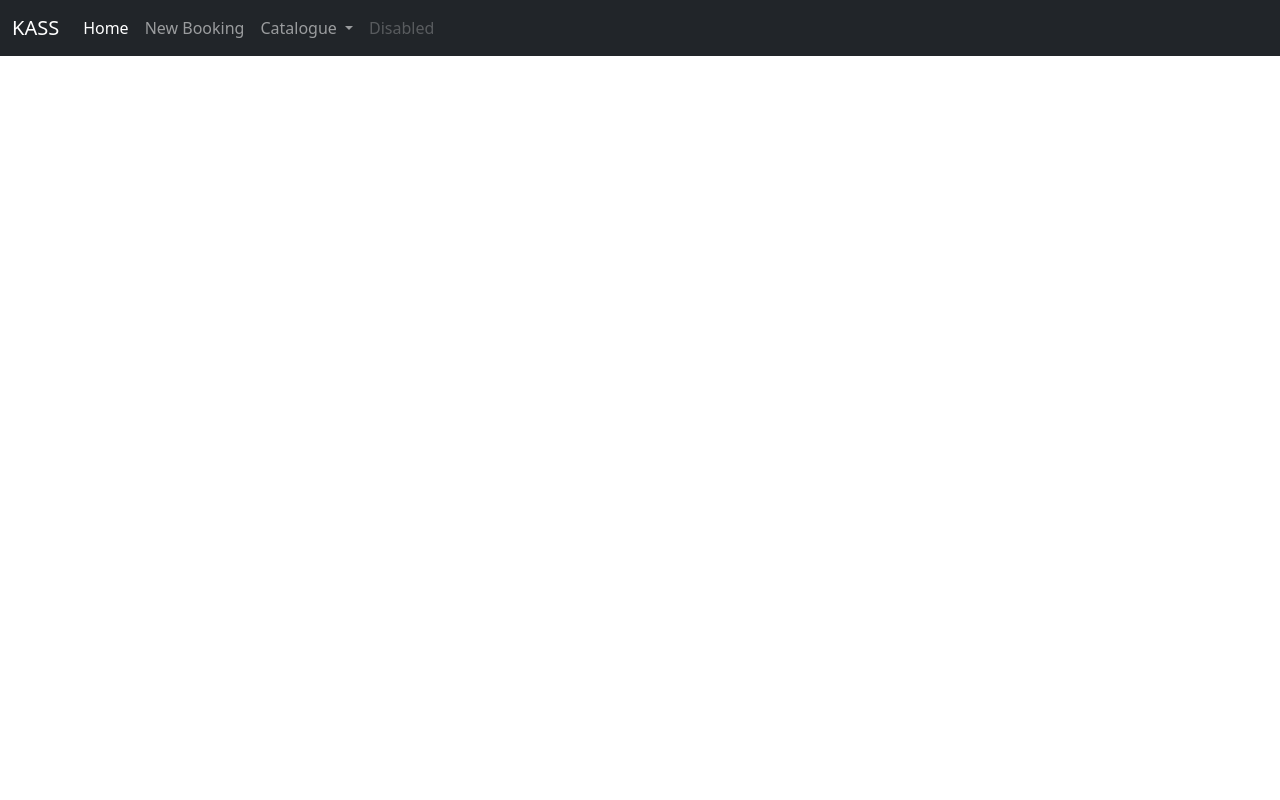
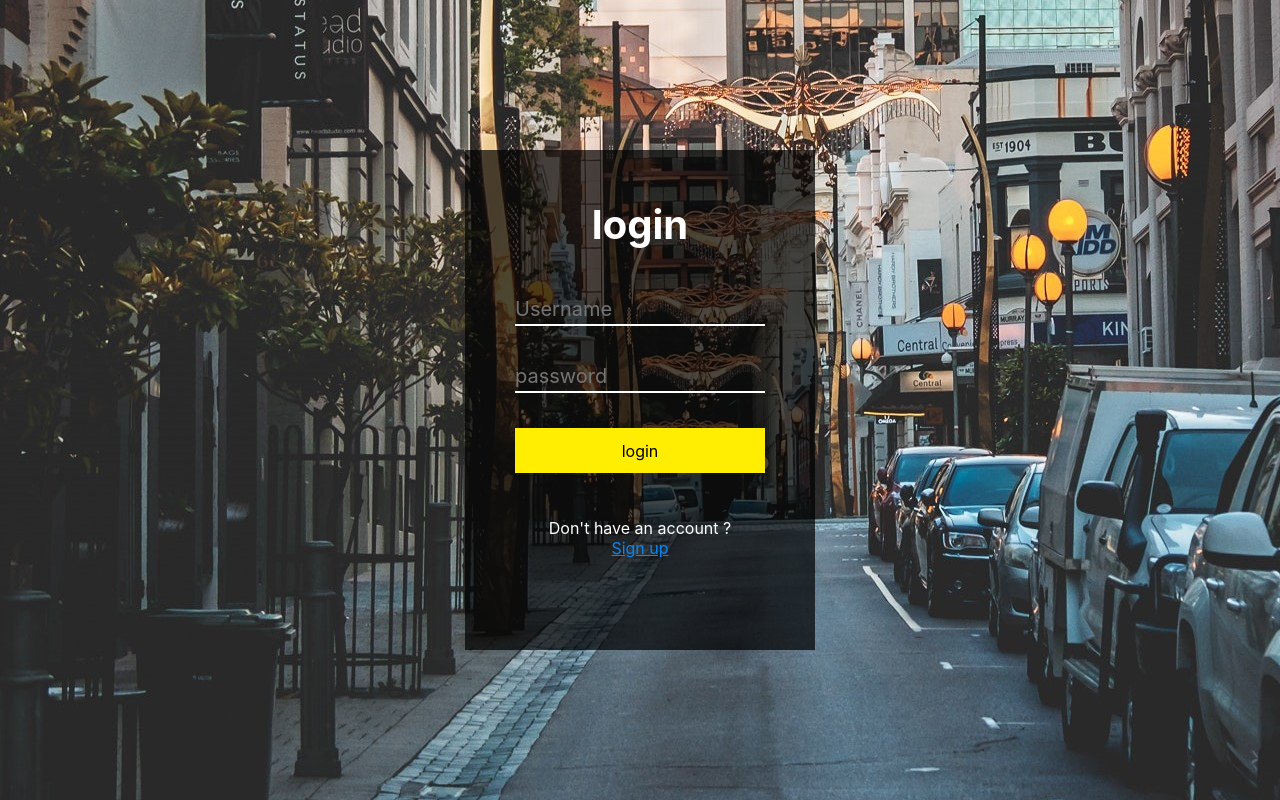
Before and after one commit to d0ct0r3v1lk5h1t1j/KASS, a PHP site: page /login.php in a window 1280 px wide. Run offline with PHP 8.4, Linux system fonts and the light colour scheme.

Commit message:
added driver and login page

```diff
--- a/login.php
+++ b/login.php
@@ -1,27 +1,26 @@
-<!doctype html>
-<html lang="en">
-  <head>
-    <!-- Required meta tags -->
-    <meta charset="utf-8">
-    <meta name="viewport" content="width=device-width, initial-scale=1">
+<!DOCTYPE html>
+<html>
+ <head>
+        <title>login</title>
+        <link rel="stylesheet" href="main.css">
+ </head>
+ <body>
+   <form>
+      <h1>login</h1>
+      <div class="textbox">
+         <input type="text" placeholder="Username">
+      </div>
+      <div class="textboxdiv">
+         <input type="password" placeholder="password">
+      </div>
+      <div>
+        <button type="submit" class="btn" style="color: black">login</button>
+      </div>
+      <div class="signup">
+          Don't have an account ?
+          <br>
+          <a href="#">Sign up</a>
+      </div>
 
-    <!-- Bootstrap CSS -->
-    <link href="https://cdn.jsdelivr.net/npm/bootstrap@5.0.0-beta3/dist/css/bootstrap.min.css" rel="stylesheet" integrity="sha384-eOJMYsd53ii+scO/bJGFsiCZc+5NDVN2yr8+0RDqr0Ql0h+rP48ckxlpbzKgwra6" crossorigin="anonymous">
-
-    <title>Hello, world!</title>
-  </head>
-  <body>
-  <?php include('includes/header.php');?>
-
-    <!-- Optional JavaScript; choose one of the two! -->
-
-    <!-- Option 1: Bootstrap Bundle with Popper -->
-    <script src="https://cdn.jsdelivr.net/npm/bootstrap@5.0.0-beta3/dist/js/bootstrap.bundle.min.js" integrity="sha384-JEW9xMcG8R+pH31jmWH6WWP0WintQrMb4s7ZOdauHnUtxwoG2vI5DkLtS3qm9Ekf" crossorigin="anonymous"></script>
-
-    <!-- Option 2: Separate Popper and Bootstrap JS -->
-    <!--
-    <script src="https://cdn.jsdelivr.net/npm/@popperjs/core@2.9.1/dist/umd/popper.min.js" integrity="sha384-SR1sx49pcuLnqZUnnPwx6FCym0wLsk5JZuNx2bPPENzswTNFaQU1RDvt3wT4gWFG" crossorigin="anonymous"></script>
-    <script src="https://cdn.jsdelivr.net/npm/bootstrap@5.0.0-beta3/dist/js/bootstrap.min.js" integrity="sha384-j0CNLUeiqtyaRmlzUHCPZ+Gy5fQu0dQ6eZ/xAww941Ai1SxSY+0EQqNXNE6DZiVc" crossorigin="anonymous"></script>
-    -->
   </body>
-</html>
+  </html>
--- /dev/null
+++ b/main.css
@@ -0,0 +1,75 @@
+*{
+    font-family:-apple-system, BlinkMacSystemFont, 'Segoe UI', Roboto, Oxygen, Ubuntu, Cantarell, 'Open Sans', 'Helvetica Neue', sans-serif;
+    margin:0 ;
+    padding : 0;
+    box-sizing: border-box;
+}
+body{
+    min-height: 100vh;
+    background:url("static/img/bag-2.jpg");
+}
+form{
+    background: rgba(0, 0, 0, 0.7);
+    width: 350px;
+    height: 500px;
+    padding: 50px 50px;
+    position:absolute;
+    left: 50%;
+    top: 50%;
+    transform: translate(-50%, -50%);
+}
+h1{
+    text-align: center;
+    margin-bottom: 45px;
+    color:white;
+    font-size: 40px;
+}
+.textbox{
+    border-bottom: 2px solid white;
+    position: relative;
+    margin: 35px 0;
+}
+.textbox input{
+    background: none;
+    border : none;
+    outline: none;
+    width: 100%;
+    color: white;
+    height: 30px;
+    font-size: 20px;
+}
+.textboxdiv{
+    border-bottom: 2px solid white;
+    position: relative;
+    margin: 35px 0;
+}
+.textboxdiv input{
+    background: none;
+    border : none;
+    outline: none;
+    width: 100%;
+    color: white;
+    height: 30px;
+    font-size: 20px;
+}
+.btn{
+    height: 45px;
+    width: 100%;
+    border: none;
+    outline: none;
+    background:#ffee01;
+    opacity:1;
+    background-size: 200%;
+    color: white;
+    font-size: 16px;
+}
+
+.signup{
+    color:white;
+    margin-top: 45px;
+    text-align: center;
+}
+.signup a{
+    color: #0787f7;
+
+}
```
Also changed, not shown: add_car_category.php (+6 -7 lines), add_driver.php (added, +140 -0 lines), static/img/bag-1.jpg (added), static/img/bag-2.jpg (added), static/img/bg6.jpg (added), static/img/bg7.jpg (added), static/img/bg8.jpg (added), static/img/bg9.jpg (added).
